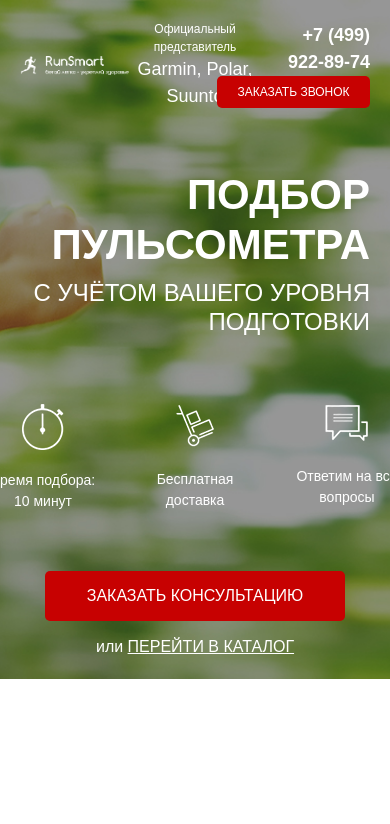
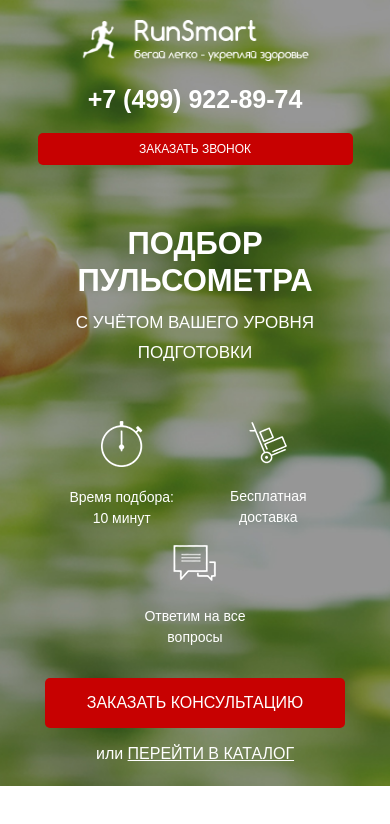
Before and after one commit to code-damn/pulse, a website: page src/index.html in a window 390 px wide. Drawn offline with Linux system fonts and the light colour scheme; a web font is replaced by a local one.

Commit message:
first_section_adaptive

```diff
--- a/src/index.html
+++ b/src/index.html
@@ -17,7 +17,7 @@
 				<a class="header__logo" href="#">
 					<img src="img/logo.png" alt="logo">
 				</a>
-				<div class="header__official">Официальный представитель
+				<div class="header__official 767_hidden">Официальный представитель
 					<span>Garmin, Polar, Suunto</span></div>
 				<div class="header__contacts">
 					<a href="tel:74999228974" class="header__phone">+7 (499) 922-89-74</a>
--- a/src/sass/_media.scss
+++ b/src/sass/_media.scss
@@ -15,18 +15,102 @@
 	}
 
 	.header {
+		justify-content: space-evenly;
 		&__logo {
-			width: 31%;
+			width: 250px;
 		}
+
 		&__official {
-			width: 36%;
+			display: none;
 		}
+
 		&__contacts {
-			width: 31%;
+			width: 40%;
 		}
 	}
 }
 
-@media (max-width: 599px) {
+@media (max-width: 575px) {
+	.promo {
+		&__header {
+			font-size: 31px;
+		}
+
+		&__subheader {
+			font-size: 17px;
+			line-height: 30px;
+		}
+
+		&__icons {
+			width: 100%;
+			justify-content: space-evenly;
+		}
+	}
+	.header {
+		&__logo {
+			width: 50%;
+		}
+
+		&__official {
+			display: none;
+		}
+
+		&__contacts {
+			width: 50%;
+		}
+	}
+}
+
+@media (max-width: 420px) {
+	.header {
+		flex-direction: column;
+		&__logo {
+			width: 65%;
+		}
+
+		&__contacts {
+			width: 90%;
+			align-items: center;
+			margin-top: 20px;
+		}
+
+		&__phone {
+			font-size: 25px;
+		}
+
+		.button {
+			width: 100%;
+			margin-top: 15px;
+
+		}
+	}
+
+	.promo {
+		&__header {
+			text-align: center;
+		}
+
+		&__subheader {
+			text-align: center;
+		}
+
+		&__icons {
+			max-width: 320px;
+			margin-top: 30px;
+			flex-wrap: wrap;
+			justify-content: space-evenly;
+			align-items: center;
+		}
+
+		&__icon {
+			margin-top: 15px;
+		}
+
+		.button {
+			&_main {
+				margin-top: 30px;
+			}
+		}
+	}
 
 }
--- a/src/sass/_promo.scss
+++ b/src/sass/_promo.scss
@@ -30,7 +30,7 @@
 		display: flex;
 		justify-content: space-between;
 		width: 424px;
-		height: 100px;
+		min-height: 100px;
 		margin-top: 60px;
 	}
 
```
Also changed, not shown: src/css/style.min.css.
